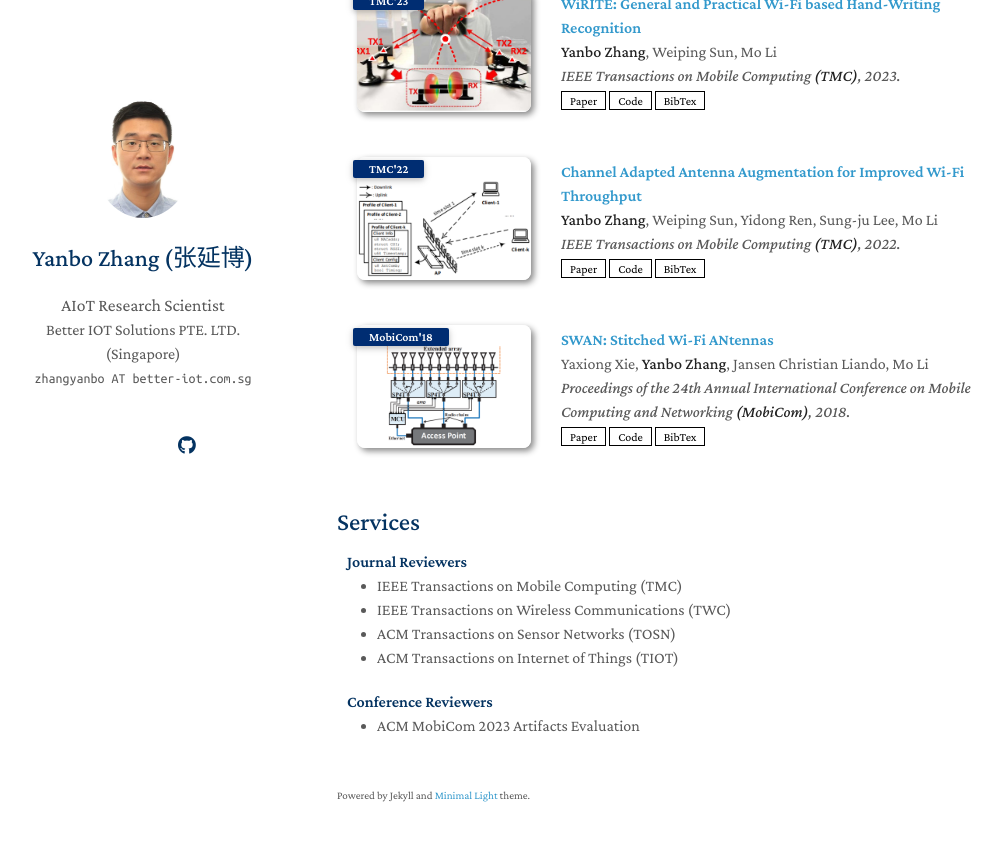
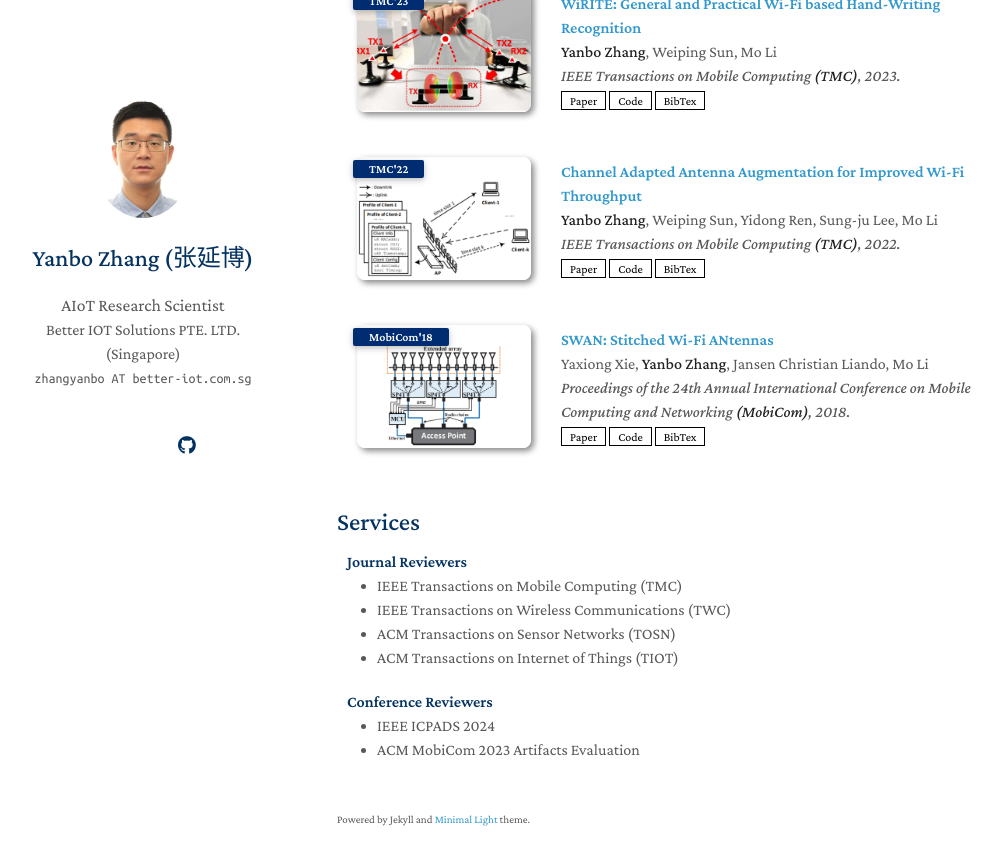
Before and after one commit to yanbozhang003/yanbozhang003.github.io, a Jekyll site: the page built from index.md, in a window 1280 px wide and 900 px high, scrolled down 854 px. Shown: the top 865 px of the window, without its empty margins (133-1135 px from the left). Built offline with Jekyll 4.4.1, drawn with Linux system fonts in a browser that asks for light colours; nearby versions of some CDN libraries; a style sheet for code colours, icons or effects is not loaded; our own code applies the rules of GitHub Pages for plain Markdown files.

Commit message:
Update services.md

```diff
--- a/_includes/services.md
+++ b/_includes/services.md
@@ -20,5 +20,6 @@
 <h4 style="margin:0 10px 0;">Conference Reviewers</h4>
 
 <ul style="margin:0 0 20px;">
+  <li><a href="https://attend.ieee.org/icpads/"><autocolor>IEEE ICPADS 2024</autocolor></a></li>
   <li><a href="https://ieeexplore.ieee.org/xpl/RecentIssue.jsp?punumber=7755"><autocolor>ACM MobiCom 2023 Artifacts Evaluation</autocolor></a></li>
 </ul>
```
